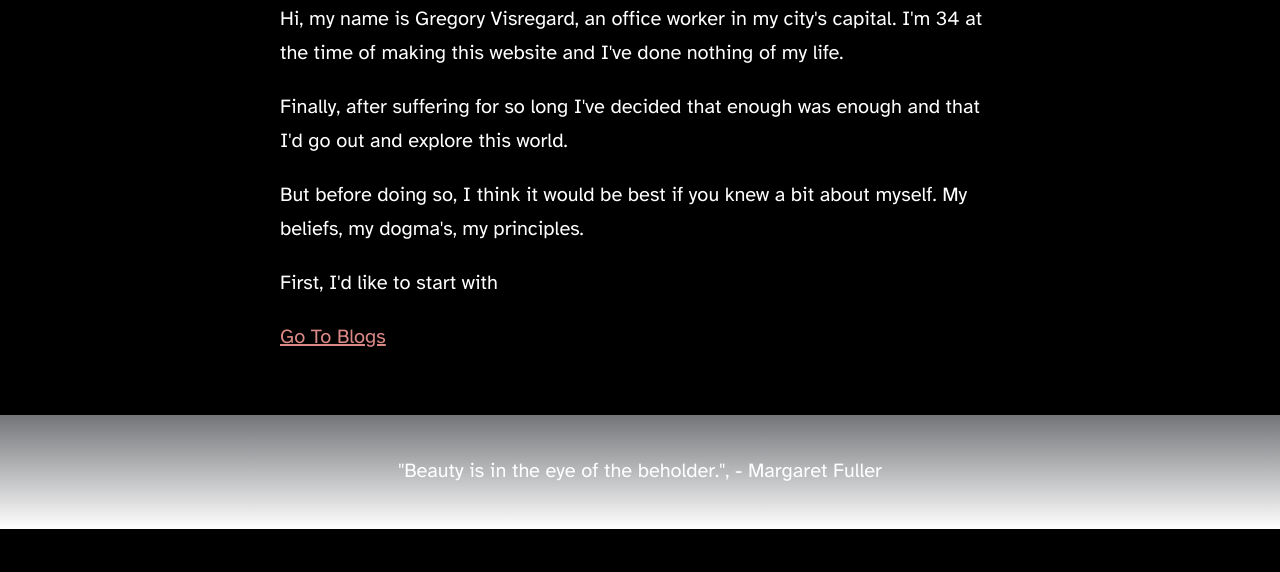
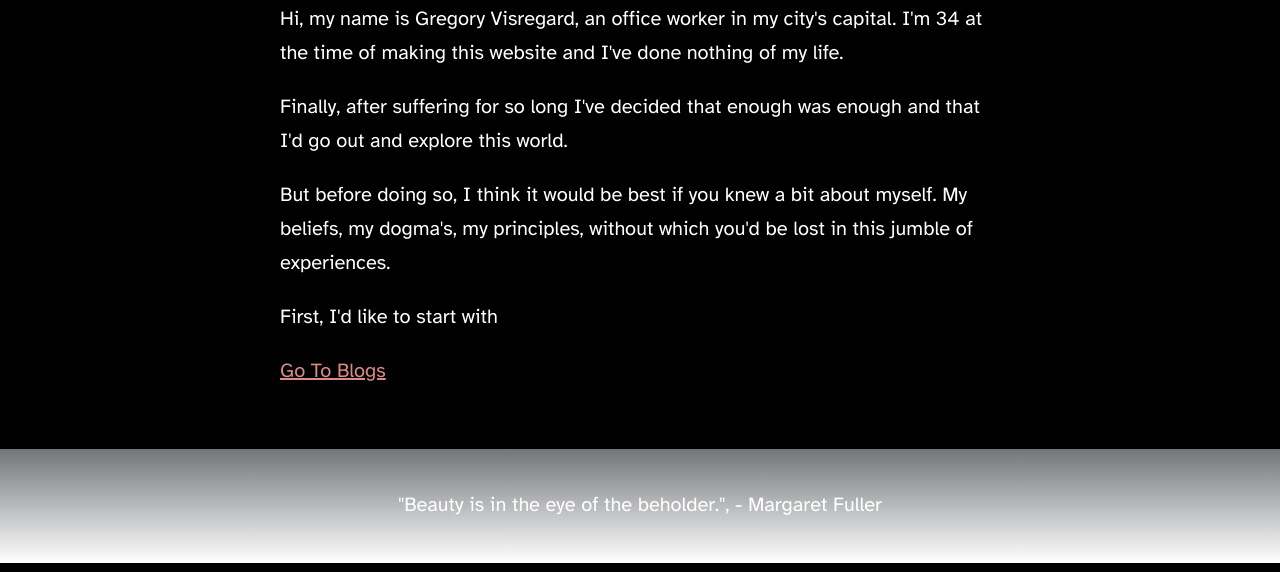
Before and after one commit to BiigFish/lepers, an Astro site: page / in a window 1280 px wide. Shown: the part 228-800 px from the top of the page. Built offline with nearby package versions, Linux system fonts and the light colour scheme; Astro itself is replaced by a stand-in of ours.

Commit message:
index text change 2

```diff
--- a/src/pages/index.astro
+++ b/src/pages/index.astro
@@ -22,7 +22,8 @@ import { SITE_TITLE, SITE_DESCRIPTION } from '../consts';
 				Finally, after suffering for so long I've decided that enough was enough and that
 				I'd go out and explore this world.
 			</p>
-			<p>But before doing so, I think it would be best if you knew a bit about myself. My beliefs, my dogma's, my principles.</p>
+			<p>But before doing so, I think it would be best if you knew a bit about myself. My beliefs, my dogma's, my principles,
+			without which you'd be lost in this jumble of experiences.</p>
 
 			<p>
 				First, I'd like to start with
```
